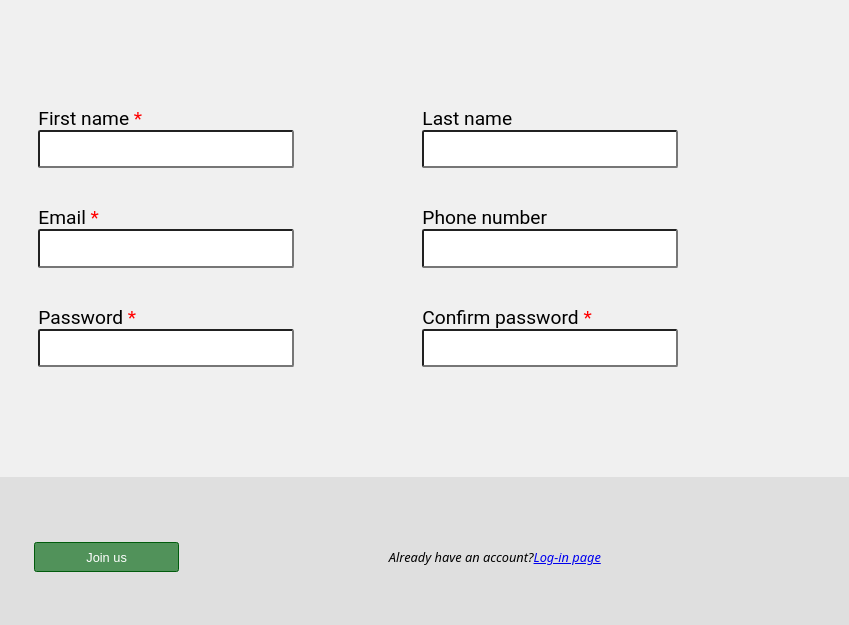
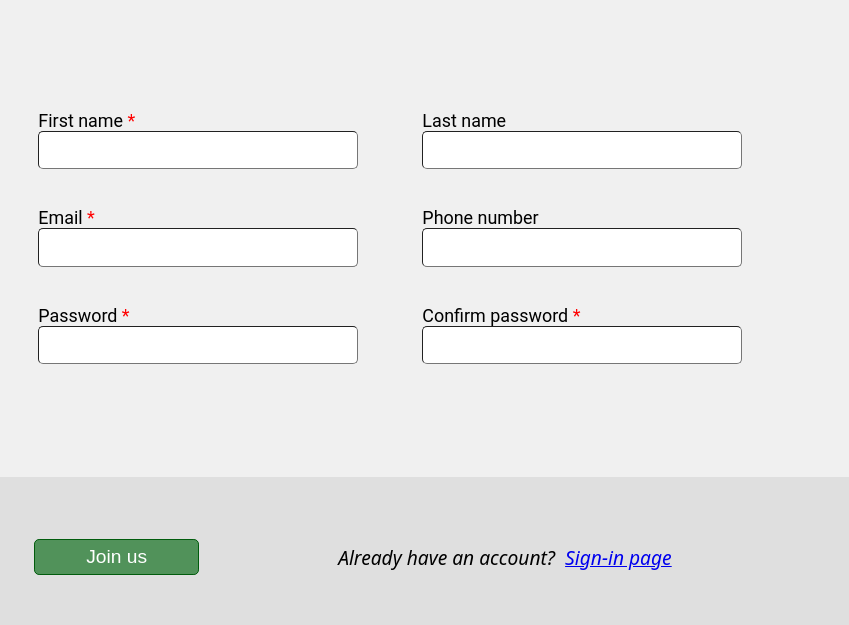
Before and after one commit to StanislavBaratov/odin-signup, a plain HTML site: page index.html in a window 1280 px wide. Shown: the part 163-788 px from the top of the page, 431-1280 px from the left. Drawn offline with Linux system fonts and the light colour scheme.

Commit message:
Fix form layout

```diff
--- a/index.html
+++ b/index.html
@@ -53,7 +53,7 @@
 
             <footer>
                 <button type="submit">Join us</button>
-                <div class="login">Already have an account?    <a href="#">Log-in page</a></div>
+                <div class="login">Already have an account?&nbsp;&nbsp;<a href="#">Sign-in page</a></div>
             </footer>
         </form>
     </main>
--- a/style.css
+++ b/style.css
@@ -1,8 +1,9 @@
 :root {
     --basis: 300px;
     --header-height: 200px;
-    --border-radii: 0.2rem;
-    --label-font-size: 1.5rem;
+    --border-radii: 0.4rem;
+    --border-thickness: 0.15rem;
+    --label-font-size: 1.4rem;
     font-size: 1vw;
 }
 
@@ -47,6 +48,7 @@ aside {
 main {
     flex-basis: calc(var(--basis) * 2);
     flex-grow: 2;
+    flex-shrink: 2;
     background-color: #f0f0f0;
     justify-content: space-between;
 }
@@ -75,8 +77,9 @@ button[type="submit"] {
     padding: 0.5rem 4rem;
     border: 0.1rem solid #015c0d;
     border-radius: var(--border-radii);
+    border-width: var(--border-thickness);
     background-color: #51925a;
-    font-size: 1rem;
+    font-size: 1.5rem;
     color: #fff;
 }
 
@@ -100,10 +103,11 @@ header {
 }
 
 input {
-    width: 40rch;
+    width: 50rch;
     height: 3rem;
     font-size: 2rem;
     border-radius: var(--border-radii);
+    border-width: var(--border-thickness);
 }
 
 label {
@@ -128,7 +132,10 @@ label {
 
 .login {
     font-style: italic;
+    font-size: 1.5rem;
 }
+
+
 
 label.required::after {
     content: " *";
```
